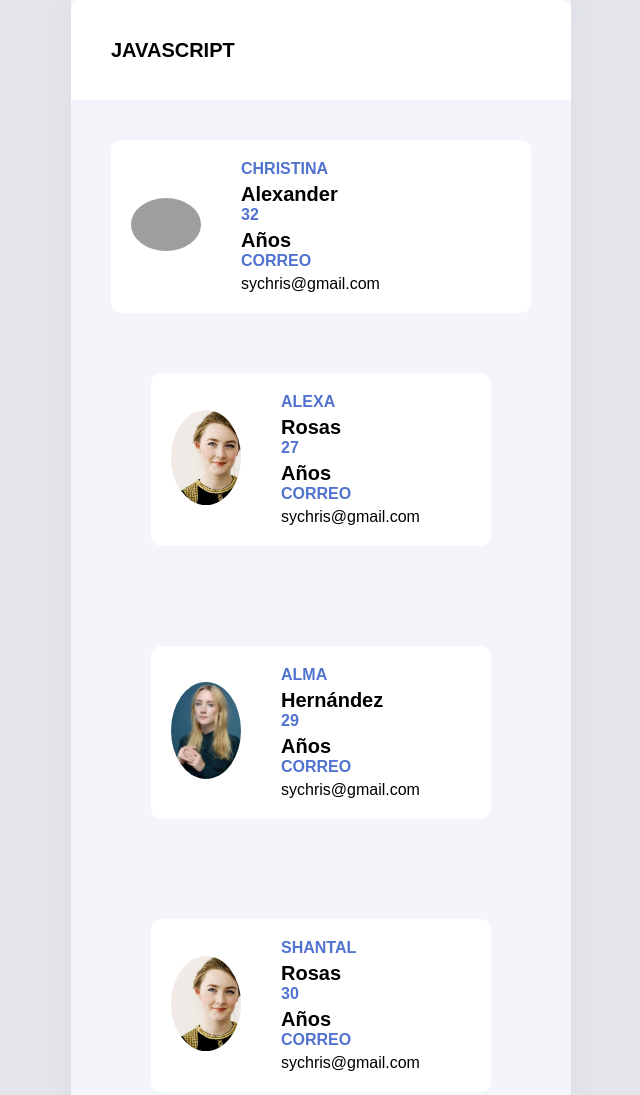
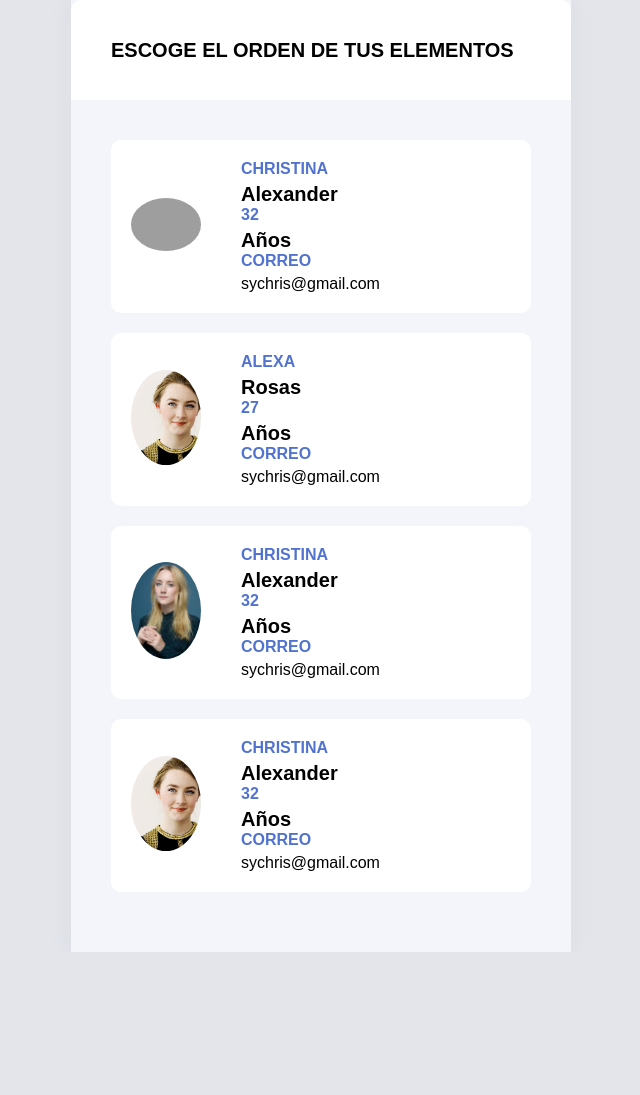
Before and after one commit to Christiano0407/netflix-web, a website: page menu/html/menu.html in a window 1280 px wide. Shown: the top 1095 px of the page, without its empty margins (319-959 px from the left). After the commit the page ends 952 px from the top, so only its background shows below. Drawn offline with nearby package versions, Linux system fonts and the light colour scheme; grey boxes are pictures that could not be loaded.

Commit message:
practice

```diff
--- a/menu/css/main.css
+++ b/menu/css/main.css
@@ -58,4 +58,6 @@ body {
     width: 70px;
     border-radius: 100%;
     margin-right: 40px;
+    background-position: center;
+    background-size: cover;
 }
--- a/menu/html/menu.html
+++ b/menu/html/menu.html
@@ -11,7 +11,8 @@
 <body>
     <div class="container">
         <div class="container-list">
-            <h1>Javascript</h1>
+            <h1>Escoge el Orden de tus elementos</h1>
+
             <div class="list">
                 <div class="person">
                     <div class="photo">
@@ -33,7 +34,6 @@
                 </div>
             </div>
 
-                  <div class="list">
 
             <div class="person">
                 <div class="photo">
@@ -54,20 +54,19 @@
                     </div>
                    </div>
             </div>
-                  </div>
 
-           <div class="list">
+
                   <div class="person">
                     <div class="photo">
                         <img src="../images/c1aa40c64051462394e50192827cefe8.jpg" alt="images">
                     </div>
                     <div class="name">
                         <div>
-                        <p class="label">Alma</p>
-                        <p class="dato">Hernández</p>
+                            <p class="label">Christina</p>
+                            <p class="dato">Alexander</p>
                         </div>
                         <div class="age">
-                        <p class="label">29</p>
+                            <p class="label">32</p>
                             <p class="dato">Años</p>
                         </div>
                         <div class="email">
@@ -76,20 +75,18 @@
                         </div>
                 </div>
             </div>
-           </div>
 
-           <div class="list">
             <div class="person">
                 <div class="photo">
                     <img src="../images/ec9c8255061613b474c4fb733839fcb8.png" alt="images">
                 </div>
                 <div class="name">
                     <div>
-                        <p class="label">Shantal</p>
-                        <p class="dato">Rosas</p>
+                        <p class="label">Christina</p>
+                        <p class="dato">Alexander</p>
                     </div>
                     <div class="age">
-                        <p class="label">30</p>
+                        <p class="label">32</p>
                         <p class="dato">Años</p>
                     </div>
                     <div class="email">
@@ -103,6 +100,8 @@
     <main></main>
 
      <footer></footer>
+
+     <script src="https://cdn.jsdelivr.net/npm/sortablejs@latest/Sortable.min.js"></script>
     <script src="../js/app.js"></script>
 </body>
 </html>
```
Lines whose indentation alone changed are shown as unchanged.
